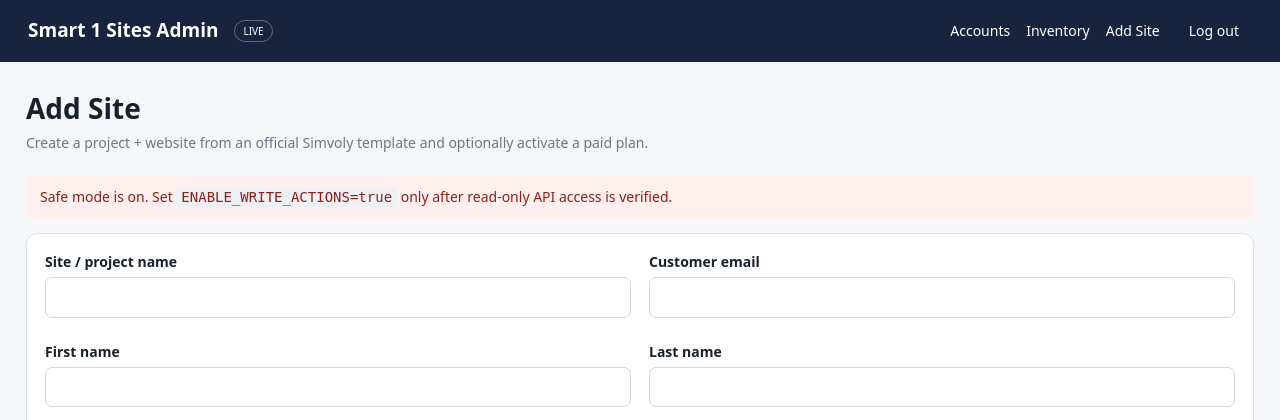
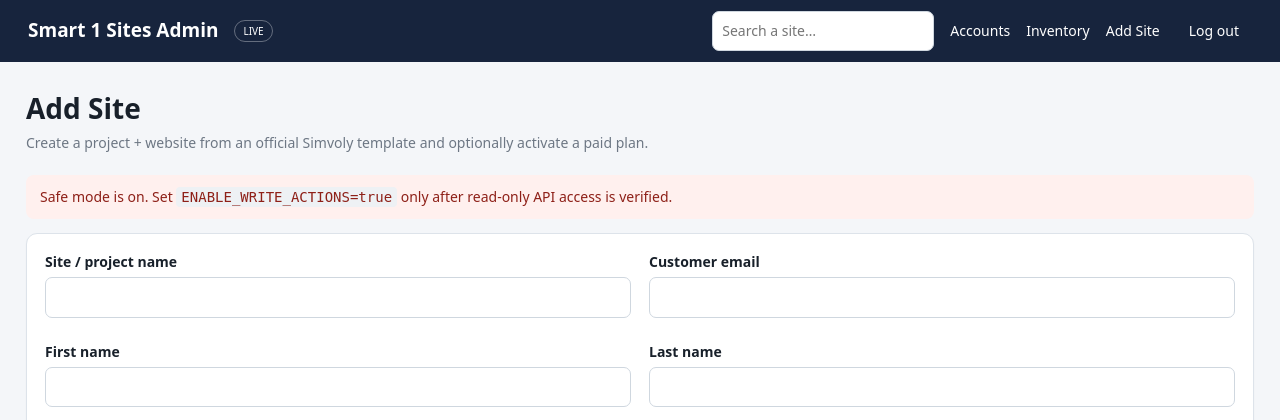
Before and after one commit to smart1marketing/blueprint, a Flask app: template smart1-simvoly-admin/smart1-simvoly-admin/templates/add_site.html in a window 1280 px wide. Shown: the top 420 px of the page. Run offline with Flask 3, Linux system fonts and the light colour scheme; the visitor is signed in with stand-in values (Sample User, id 1); the template is opened without the code that fills it: most values are stand-ins (such as "Sample title", 1, 10 or a date in 2020).

Commit message:
Add search form to navigation in base.html
Added a search form to the navigation bar for site searching.

```diff
--- a/smart1-simvoly-admin/smart1-simvoly-admin/templates/base.html
+++ b/smart1-simvoly-admin/smart1-simvoly-admin/templates/base.html
@@ -14,6 +14,9 @@
   </div>
   {% if session.authenticated %}
   <nav>
+    <form class="navsearch" method="get" action="{{url_for('dashboard')}}">
+      <input name="q" value="{{request.args.get('q','')}}" placeholder="Search a site…" aria-label="Search sites">
+    </form>
     <a href="{{url_for('dashboard')}}">Accounts</a>
     <a href="{{url_for('inventory')}}">Inventory</a>
     <a href="{{url_for('add_site')}}">Add Site</a>
```
